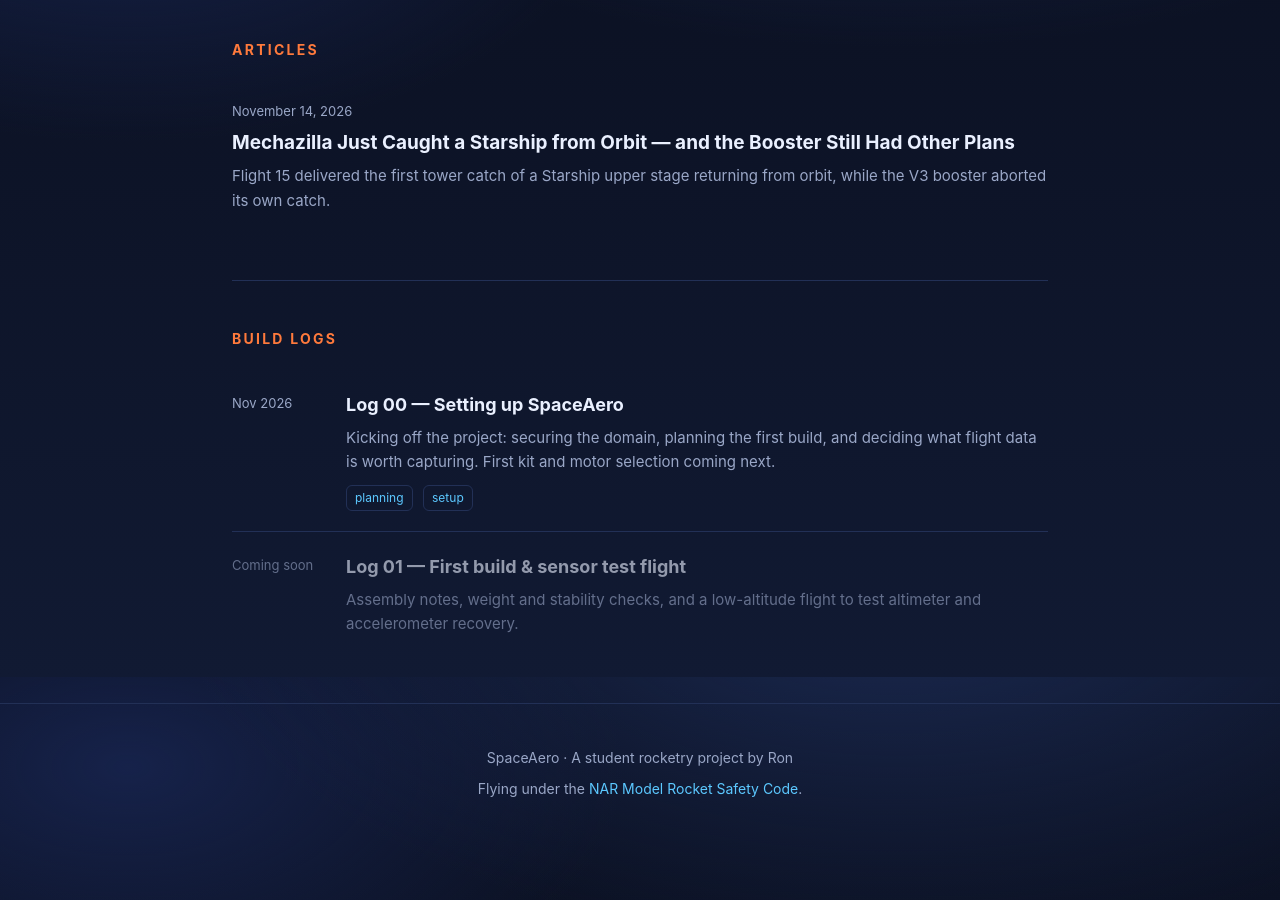
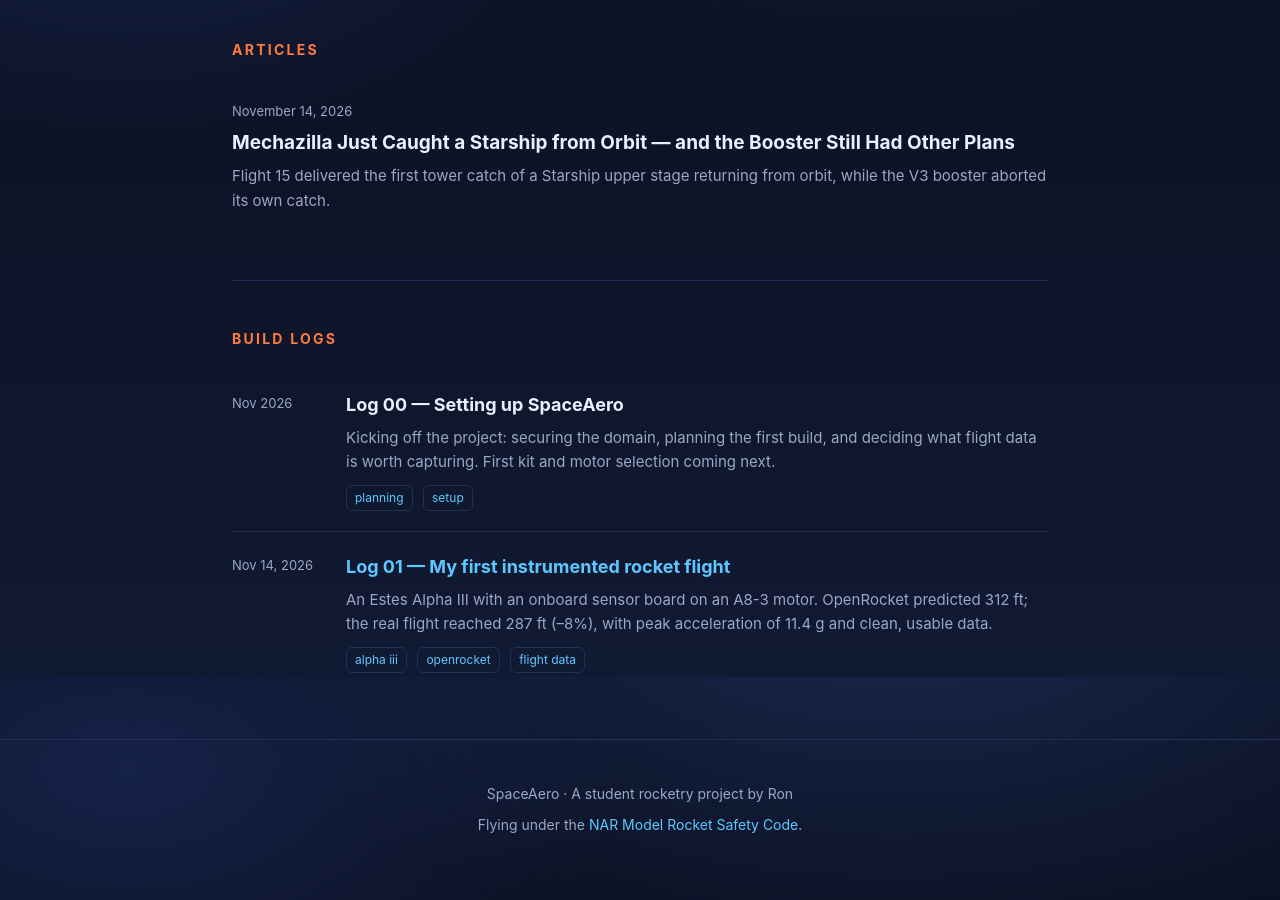
Before and after one commit to polpriyanka/spaceaero, a Jekyll site: the page built from index.html, in a window 1280 px wide and 900 px high, scrolled down 1123 px. Built offline with Jekyll 4.4.1, drawn with Linux system fonts in a browser that asks for light colours.

Commit message:
Add Log 01: first instrumented rocket flight
Co-Authored-By: Claude Opus 5.5 <noreply@anthropic.com>
Claude-Session: https://claude.ai/code/session_01UxarA6ZuCS3HJiMRDrE3zF

```diff
--- a/_layouts/article.html
+++ b/_layouts/article.html
@@ -24,7 +24,7 @@
       <div class="body">
         {{ content }}
       </div>
-      <a class="back" href="{{ '/#articles' | relative_url }}">← All articles</a>
+      {% if page.url contains '/logs/' %}<a class="back" href="{{ '/#logs' | relative_url }}">← All build logs</a>{% else %}<a class="back" href="{{ '/#articles' | relative_url }}">← All articles</a>{% endif %}
     </article>
   </main>
   <footer>
--- a/index.html
+++ b/index.html
@@ -79,11 +79,14 @@ layout: null
         </div>
       </div>
 
-      <div class="log soon">
-        <div class="date">Coming soon</div>
+      <div class="log">
+        <div class="date">Nov 14, 2026</div>
         <div>
-          <h3>Log 01 — First build &amp; sensor test flight</h3>
-          <p>Assembly notes, weight and stability checks, and a low-altitude flight to test altimeter and accelerometer recovery.</p>
+          <h3><a href="{{ '/logs/01-first-instrumented-flight/' | relative_url }}">Log 01 — My first instrumented rocket flight</a></h3>
+          <p>An Estes Alpha III with an onboard sensor board on an A8-3 motor. OpenRocket predicted 312 ft; the real flight reached 287 ft (–8%), with peak acceleration of 11.4 g and clean, usable data.</p>
+          <span class="tag">alpha iii</span>
+          <span class="tag">openrocket</span>
+          <span class="tag">flight data</span>
         </div>
       </div>
 
```
Also changed, not shown: logs/01-first-instrumented-flight.md (added, +108 -0 lines).
